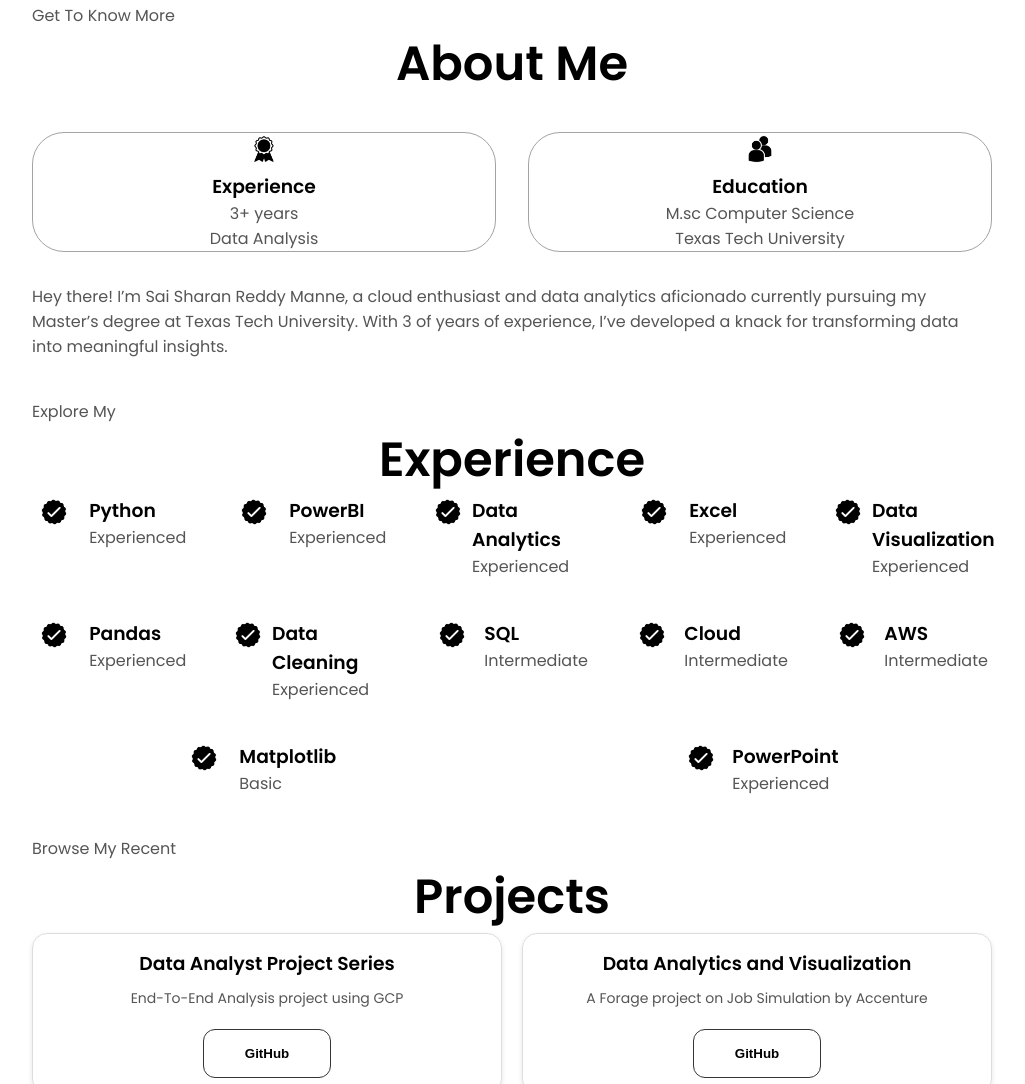
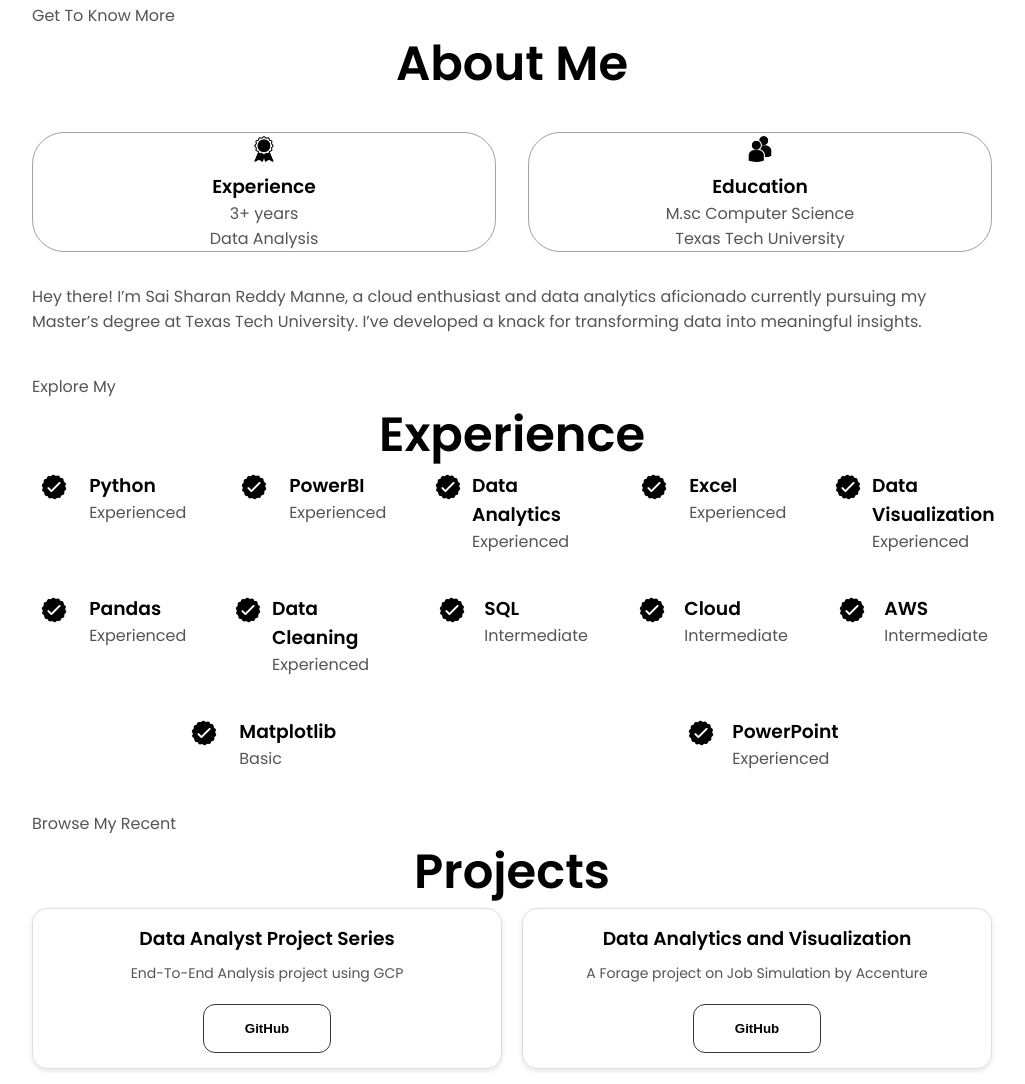
Before and after one commit to saisharanreddymanne/Manne-Portfolio, a plain HTML site: page index.html in a window 1280 px wide. Shown: the part 941-2025 px from the top of the page, without its empty margins (128-1153 px from the left). Drawn offline with Linux system fonts and the light colour scheme.

Commit message:
Update index.html

```diff
--- a/index.html
+++ b/index.html
@@ -91,7 +91,7 @@
                 </div>
                 <div class="text-container">
                   <p>
-                    Hey there! I’m Sai Sharan Reddy Manne, a cloud enthusiast and data analytics aficionado currently pursuing my Master’s degree at Texas Tech University. With 3 of years of experience, I’ve developed a knack for transforming data into meaningful insights.
+                    Hey there! I’m Sai Sharan Reddy Manne, a cloud enthusiast and data analytics aficionado currently pursuing my Master’s degree at Texas Tech University. I’ve developed a knack for transforming data into meaningful insights.
                   </p>
                 </div>
               </div>
```
